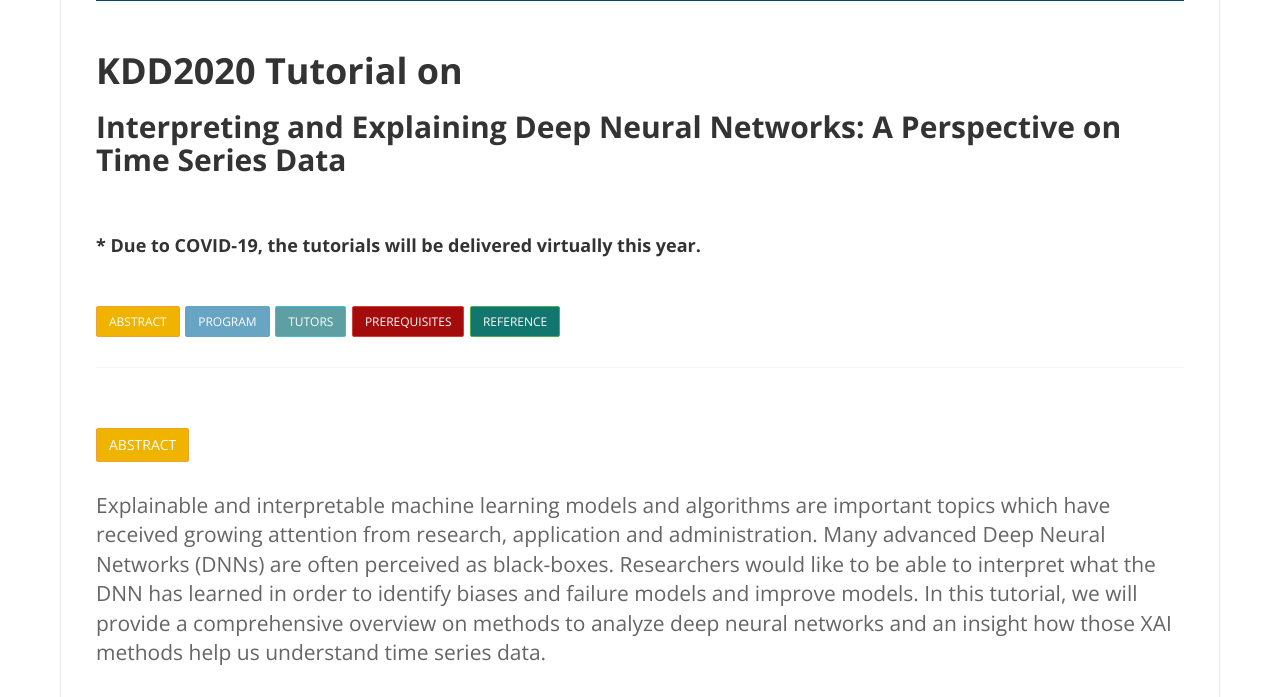
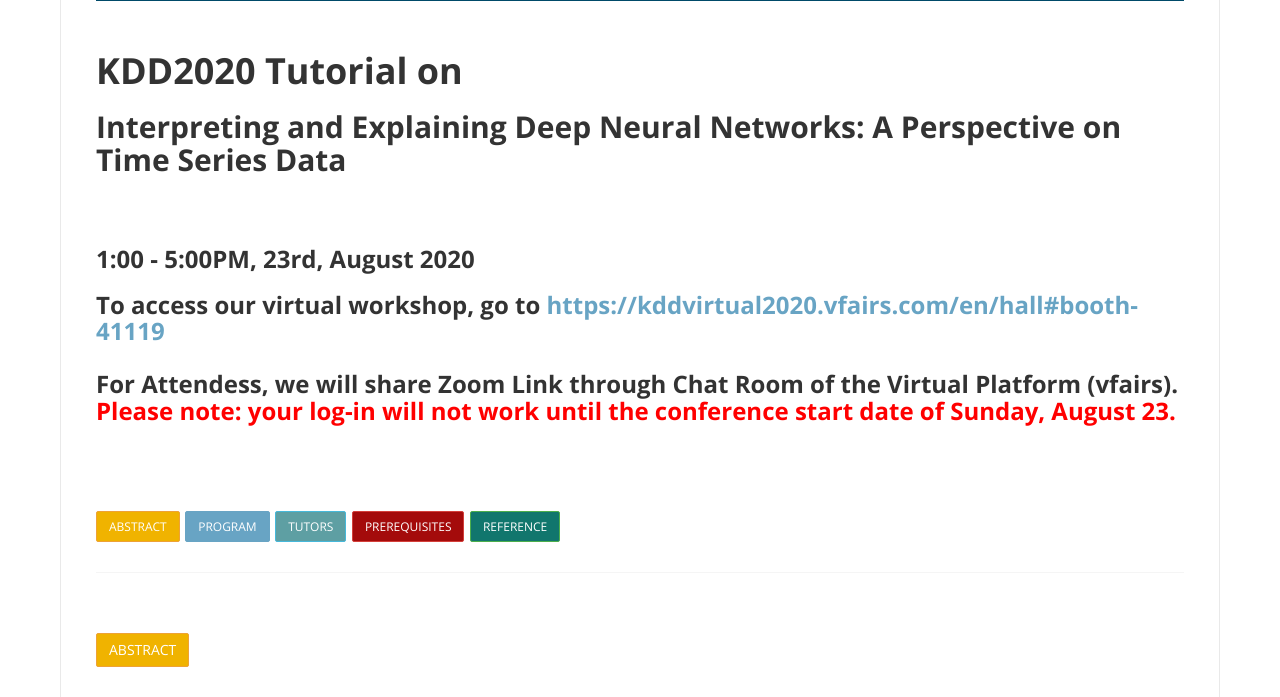
Before and after one commit to kirarenctaon/xai_web, a Django app: template web/templates/web/tutorial20.html in a window 1280 px wide. Shown: the part 562-1259 px from the top of the page. Run offline with Django 3.2, Linux system fonts and the light colour scheme; the template is opened without the code that fills it, so the values that code supplies are empty; some libraries are stand-ins or nearby versions.

Commit message:
tutorial updated

```diff
--- a/web/templates/web/tutorial20.html
+++ b/web/templates/web/tutorial20.html
@@ -30,8 +30,11 @@
 							<h1>KDD2020 Tutorial on</h1>
 							<h2>Interpreting and Explaining Deep Neural Networks: A Perspective on Time Series Data</h2>
 							<br>
-<!--							<h4>August 2020</h4>-->
-							<h4>* Due to COVID-19, the tutorials will be delivered virtually this year.</h4>
+							<h3> <i class="far fa-clock"></i> 1:00 - 5:00PM, 23rd, August 2020</h3>
+							<h3> <i class="fas fa-map-marked-alt"></i> To access our virtual workshop, go to <a href="https://kddvirtual2020.vfairs.com/en/hall#booth-41119">https://kddvirtual2020.vfairs.com/en/hall#booth-41119</a><br>
+							<br>For Attendess, we will share Zoom Link through <b> Chat Room of the Virtual Platform (vfairs).</b>
+							<br> <p style="color:red">Please note: your log-in will not work until the conference start date of Sunday, August 23. </p><br>
+							</h3>
 							<br>
 						</div>
 						<div class="col-lg-12">
```
